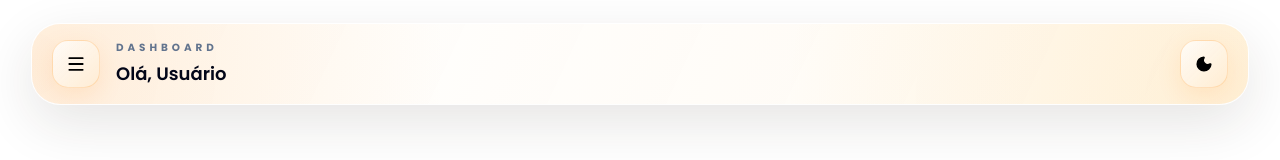
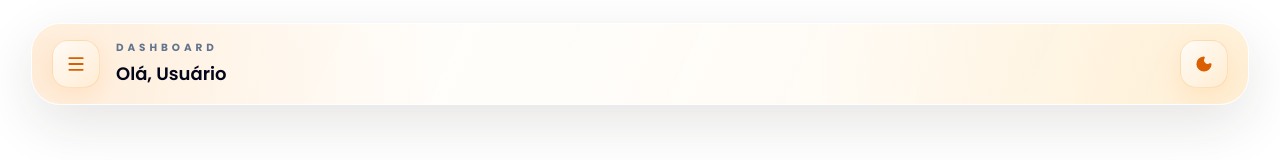
Before and after one commit to Jhonatan-HenriqueS/financial-control, a Next.js app: page /dashboard in a window 1280 px wide. Shown: the top 160 px of the page. Built offline with nearby package versions, Linux system fonts and the light colour scheme.

Commit message:
style: change button's color

```diff
--- a/components/dashboard/DashboardHeader.tsx
+++ b/components/dashboard/DashboardHeader.tsx
@@ -22,7 +22,7 @@ function getFirstName(name?: string) {
 // Estilo compartilhado dos botoes do header.
 // Usa laranja bem suave para combinar com o fundo sem pesar visualmente.
 const headerButtonClass =
-  "flex h-12 w-12 shrink-0 items-center justify-center rounded-2xl border border-[#ffb35c]/35 bg-[linear-gradient(135deg,rgba(255,255,255,0.78),rgba(255,235,208,0.72))] text-black shadow-[0_8px_24px_rgba(255,121,0,0.12)] transition hover:border-[#ff9a2a]/50 hover:bg-[linear-gradient(135deg,rgba(255,255,255,0.9),rgba(255,226,188,0.86))] focus:outline-none focus:ring-4 focus:ring-[#ff9a2a]/15";
+  "flex h-12 w-12 shrink-0 items-center justify-center rounded-2xl border border-[#ffb35c]/35 bg-[linear-gradient(135deg,rgba(255,255,255,0.78),rgba(255,235,208,0.72))] text-[#d95f00] shadow-[0_8px_24px_rgba(255,121,0,0.12)] transition hover:border-[#ff9a2a]/50 hover:bg-[linear-gradient(135deg,rgba(255,255,255,0.9),rgba(255,226,188,0.86))] focus:outline-none focus:ring-4 focus:ring-[#ff9a2a]/15";
 
 // Header principal da pagina logada.
 // Ele replica o card da imagem: botao de menu, nome da pagina, saudacao e botao de tema.
```
